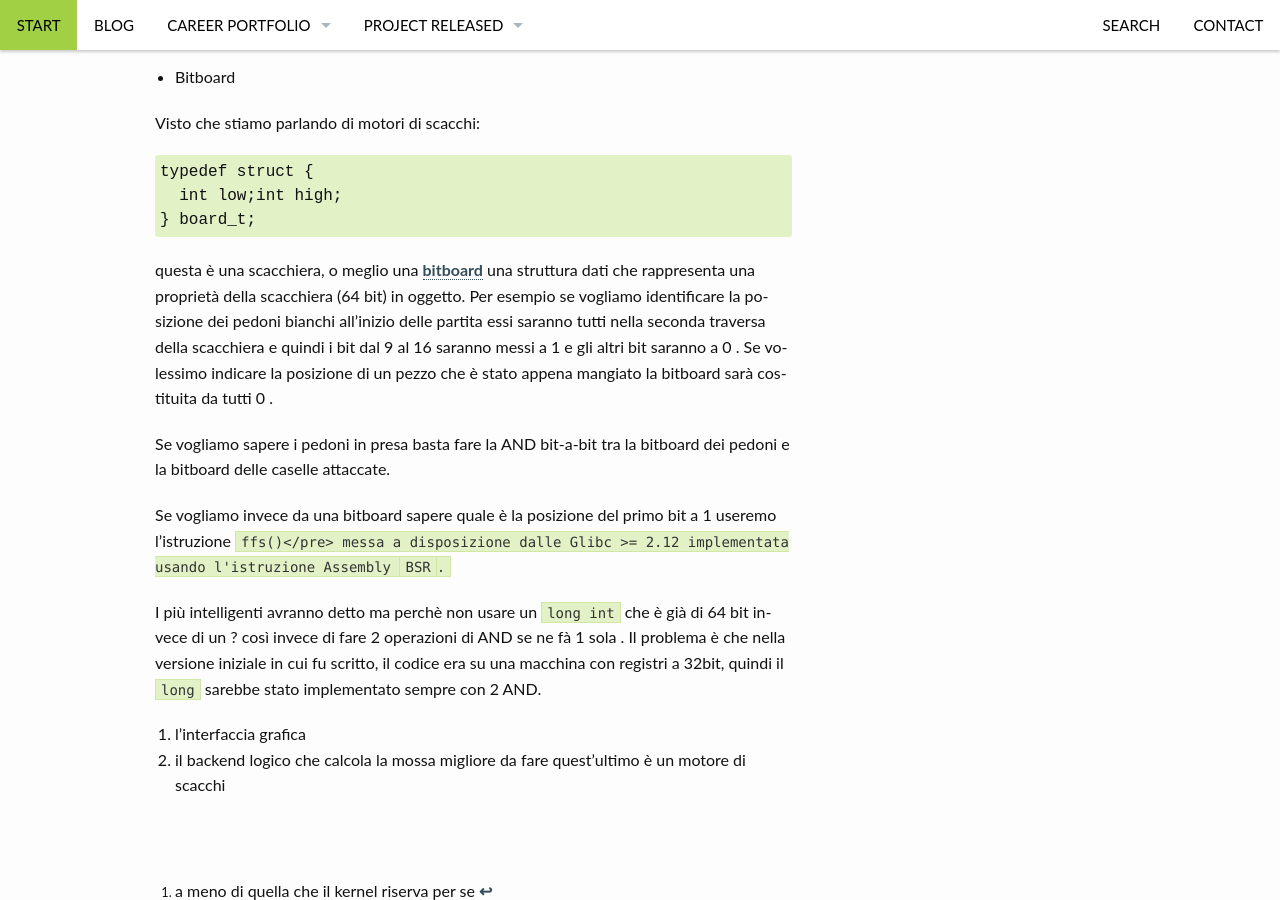
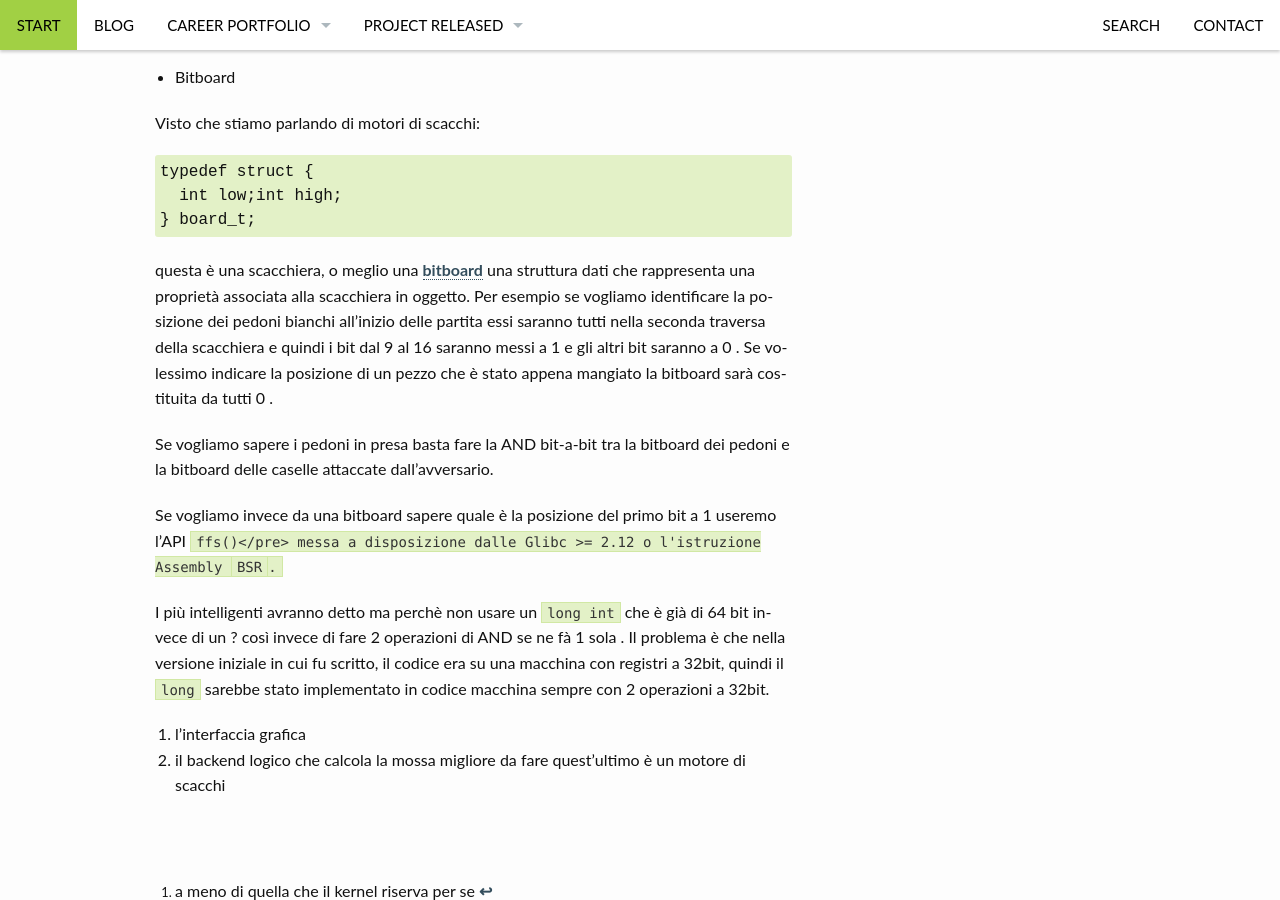
Before and after one commit to nicolarossi/nicolarossi.github.io, a Jekyll site: the page built from _posts/blog/2015-12-05-Dynamic Memory Management.md, in a window 1280 px wide and 900 px high, scrolled down 9800 px. Built offline with Jekyll 4.4.1, drawn with Linux system fonts in a browser that asks for light colours.

Commit message:
Correzioni

```diff
--- a/_posts/blog/2015-12-05-Dynamic Memory Management.md
+++ b/_posts/blog/2015-12-05-Dynamic Memory Management.md
@@ -382,16 +382,16 @@ typedef struct {
 } board_t;
 </pre>
 
-questa è una scacchiera, o meglio una [bitboard][1] una struttura dati che rappresenta una proprietà della scacchiera (64 bit) in oggetto.
+questa è una scacchiera, o meglio una [bitboard][1] una struttura dati che rappresenta una proprietà associata alla scacchiera in oggetto.
 Per esempio se vogliamo identificare la posizione dei pedoni bianchi all'inizio delle partita essi saranno tutti nella seconda traversa della scacchiera e quindi i bit dal 9 al 16 saranno messi a 1 e gli altri bit saranno a 0 .
 Se volessimo indicare la posizione di un pezzo che è stato appena mangiato la bitboard sarà costituita da tutti 0 .
 
-Se vogliamo sapere i pedoni in presa basta fare la AND bit-a-bit tra la bitboard dei pedoni e la bitboard delle caselle attaccate.
+Se vogliamo sapere i pedoni in presa basta fare la AND bit-a-bit tra la bitboard dei pedoni e la bitboard delle caselle attaccate dall'avversario.
 
-Se vogliamo invece da una bitboard sapere quale è la posizione del primo bit a 1 useremo l'istruzione <code>ffs()</pre> messa a disposizione dalle Glibc >= 2.12 implementata usando l'istruzione Assembly <code>BSR</code>.
+Se vogliamo invece da una bitboard sapere quale è la posizione del primo bit a 1 useremo l'API <code>ffs()</pre> messa a disposizione dalle Glibc >= 2.12 o l'istruzione Assembly <code>BSR</code>.
 
 I più intelligenti avranno detto ma perchè non usare un <code>long int</code> che è già di 64 bit invece di un <int>? così invece di fare 2 operazioni di AND se ne fà 1 sola .
-Il problema è che nella versione iniziale in cui fu scritto, il codice era su una macchina con registri a 32bit, quindi il <code>long</code> sarebbe stato implementato sempre con 2 AND.
+Il problema è che nella versione iniziale in cui fu scritto, il codice era su una macchina con registri a 32bit, quindi il <code>long</code> sarebbe stato implementato in codice macchina sempre con 2 operazioni a 32bit.
 
 [1]: https://en.wikipedia.org/wiki/Bitboard
 
```
